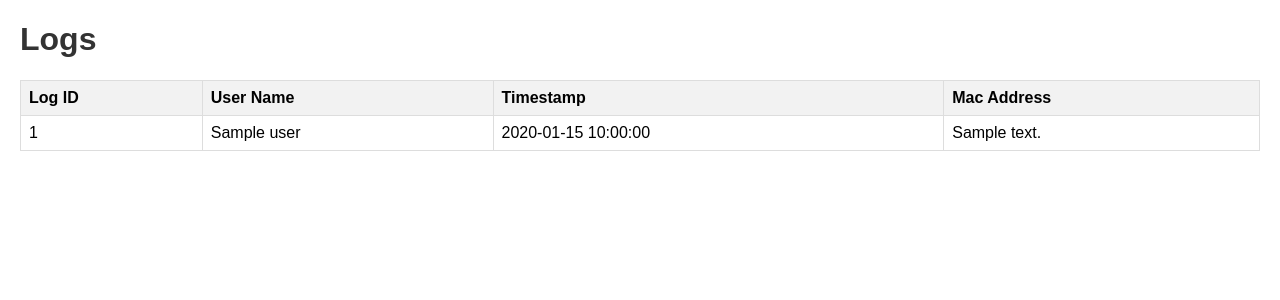
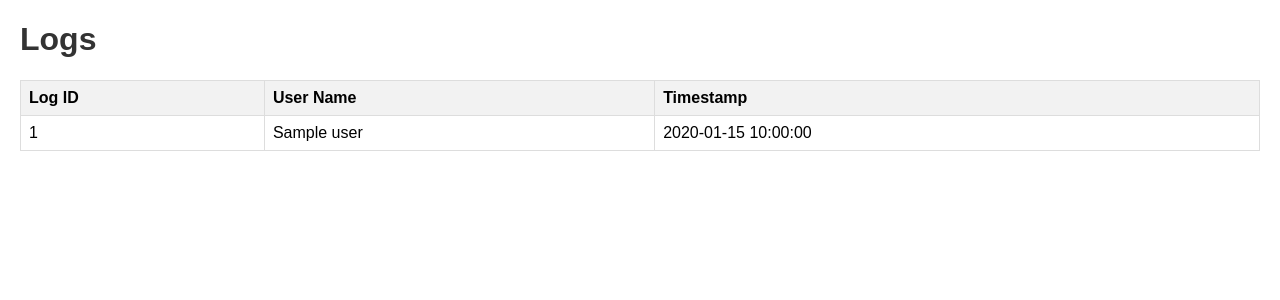
Before and after one commit to harikrishnatp/attendance_backend, a Flask app: template templates/view_logs.html in a window 1280 px wide. Shown: the top 300 px of the page. Run offline with Flask 3, Linux system fonts and the light colour scheme; the template is opened without the code that fills it: most values are stand-ins (such as "Sample title", 1, 10 or a date in 2020); parts of the project's set-up code (start-up, migrations or seed data) failed here and were passed over.

Commit message:
removed some more content of mac address

```diff
--- a/app.py
+++ b/app.py
@@ -34,7 +34,7 @@ def create_user():
         if existing_user:
             return jsonify({'message': 'User with this roll number already exists'}), 400
 
-        new_user = User(name=data['name'], rollNo=data['rollNo'], mac_address=data['mac_address'])
+        new_user = User(name=data['name'], rollNo=data['rollNo'])
         db.session.add(new_user)
         db.session.commit()
         return jsonify({'message': 'User created', 'user': new_user.name}), 201
--- a/templates/create_user.html
+++ b/templates/create_user.html
@@ -16,9 +16,6 @@
         <label for="rollNo">Roll Number:</label>
         <input type="text" id="rollNo" name="rollNo" required><br><br>
 
-        <label for="mac_address">MAC Address:</label>
-        <input type="text" id="mac_address" name="mac_address" required><br><br>
-
         <button type="submit">Create User</button>
     </form>
     <br>
--- a/templates/view_logs.html
+++ b/templates/view_logs.html
@@ -13,7 +13,6 @@
                 <th>Log ID</th>
                 <th>User Name</th>
                 <th>Timestamp</th>
-                <th>Mac Address</th>
             </tr>
         </thead>
         <tbody>
@@ -22,7 +21,6 @@
                 <td>{{ log.id }}</td>
                 <td>{{ log.user.name }}</td>
                 <td>{{ log.timestamp }}</td>
-                <td>{{ log.mac_address }}</td>
             </tr>
             {% endfor %}
         </tbody>
```
